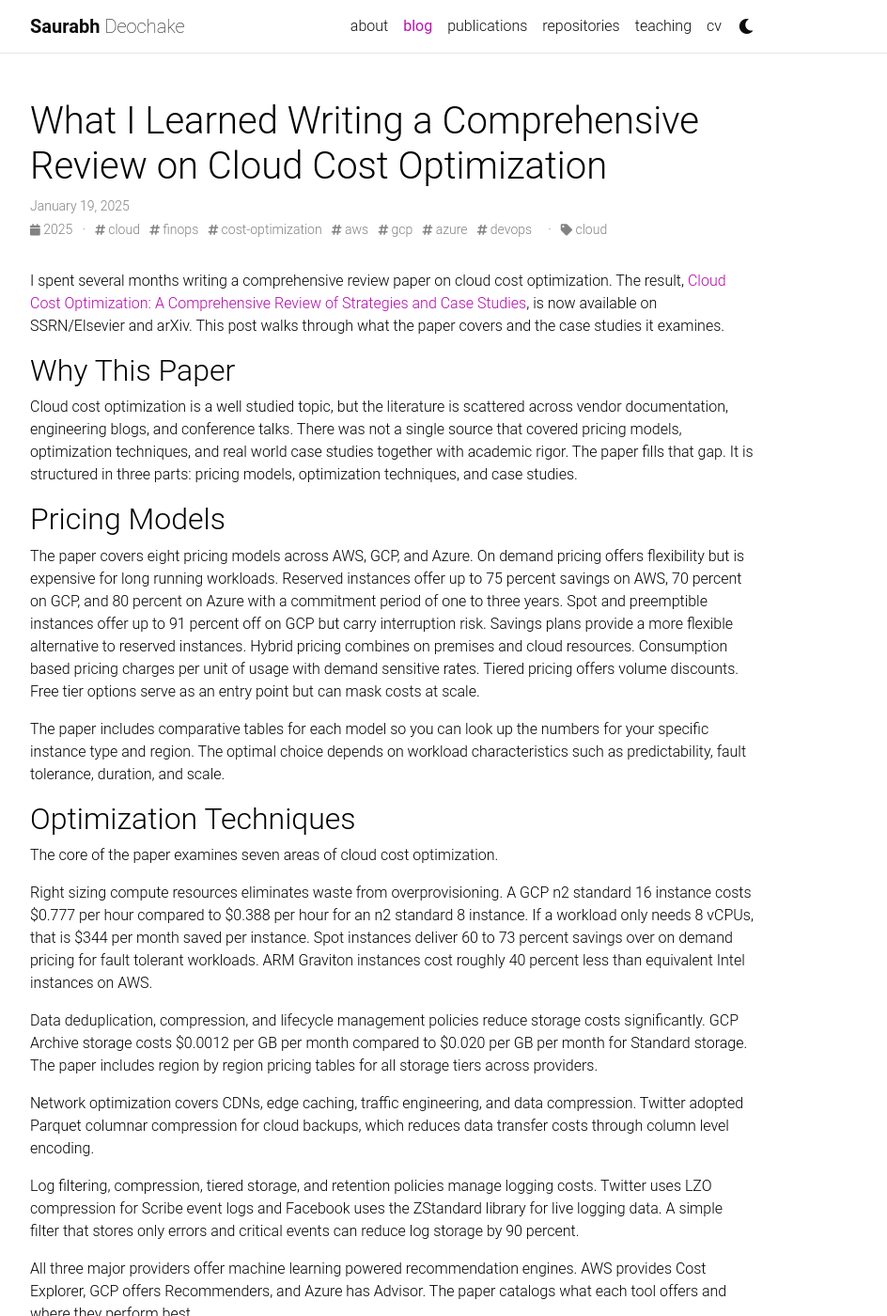
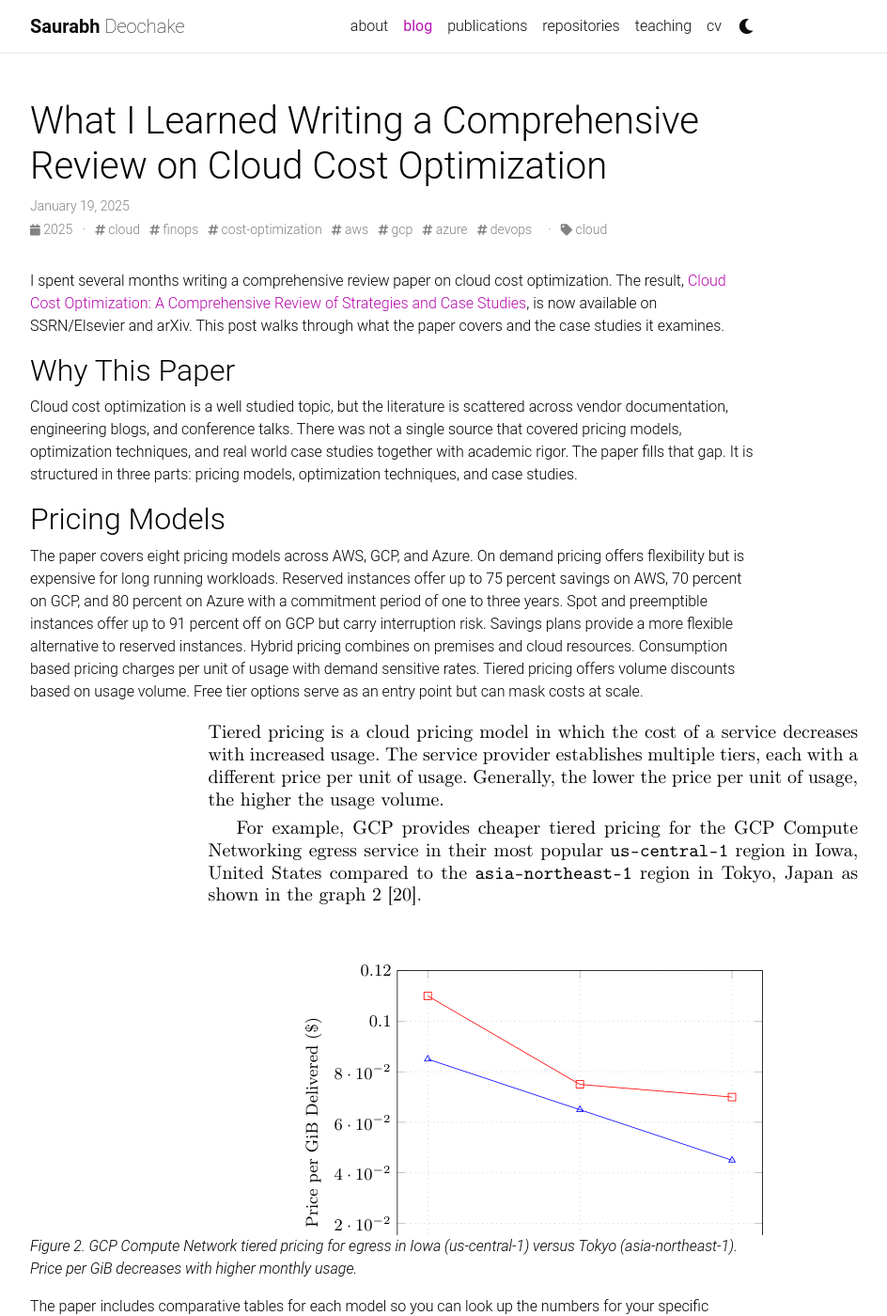
Before and after one commit to saurabh-deochake/saurabh-deochake.github.io, a Jekyll site: the page built from _posts/2025-01-19-cloud-cost-optimization-what-the-data-says.md, in a window 1280 px wide and 1400 px high. Shown: the whole window at 94% size, without its empty margins (223-1167 px from the left). Built offline with Jekyll 4.4.1, drawn with Linux system fonts in a browser that asks for light colours; comment, search, counter and statistics services are not loaded; a style sheet for code colours, icons or effects is not loaded; some of the changed text lies outside the part shown.

Commit message:
Add figures from the paper to the blog post\n\n- Fig 1: AWS spot instance pricing trends\n- Fig 2: GCP tiered pricing comparison\n- Fig 3: Intel T3 vs ARM A1 cost comparison\n- Fig 4: GCP storage tier pricing by region (#85)

```diff
--- a/_posts/2025-01-19-cloud-cost-optimization-what-the-data-says.md
+++ b/_posts/2025-01-19-cloud-cost-optimization-what-the-data-says.md
@@ -16,9 +16,15 @@
 
 ## Pricing Models
 
-The paper covers eight pricing models across AWS, GCP, and Azure. On demand pricing offers flexibility but is expensive for long running workloads. Reserved instances offer up to 75 percent savings on AWS, 70 percent on GCP, and 80 percent on Azure with a commitment period of one to three years. Spot and preemptible instances offer up to 91 percent off on GCP but carry interruption risk. Savings plans provide a more flexible alternative to reserved instances. Hybrid pricing combines on premises and cloud resources. Consumption based pricing charges per unit of usage with demand sensitive rates. Tiered pricing offers volume discounts. Free tier options serve as an entry point but can mask costs at scale.
+The paper covers eight pricing models across AWS, GCP, and Azure. On demand pricing offers flexibility but is expensive for long running workloads. Reserved instances offer up to 75 percent savings on AWS, 70 percent on GCP, and 80 percent on Azure with a commitment period of one to three years. Spot and preemptible instances offer up to 91 percent off on GCP but carry interruption risk. Savings plans provide a more flexible alternative to reserved instances. Hybrid pricing combines on premises and cloud resources. Consumption based pricing charges per unit of usage with demand sensitive rates. Tiered pricing offers volume discounts based on usage volume. Free tier options serve as an entry point but can mask costs at scale.
+
+![GCP Compute Network Tiered Pricing](/assets/img/blog/tiered-pricing.png)
+*Figure 2. GCP Compute Network tiered pricing for egress in Iowa (us-central-1) versus Tokyo (asia-northeast-1). Price per GiB decreases with higher monthly usage.*
 
 The paper includes comparative tables for each model so you can look up the numbers for your specific instance type and region. The optimal choice depends on workload characteristics such as predictability, fault tolerance, duration, and scale.
+
+![AWS Spot Instance Pricing Trends](/assets/img/blog/spot-pricing-trends.png)
+*Figure 1. AWS spot instance pricing for c4.large, m4.large, and a1.large instances in us-east-1 over several months. Prices vary based on supply and demand.*
 
 ## Optimization Techniques
 
@@ -26,7 +32,13 @@
 
 Right sizing compute resources eliminates waste from overprovisioning. A GCP n2 standard 16 instance costs $0.777 per hour compared to $0.388 per hour for an n2 standard 8 instance. If a workload only needs 8 vCPUs, that is $344 per month saved per instance. Spot instances deliver 60 to 73 percent savings over on demand pricing for fault tolerant workloads. ARM Graviton instances cost roughly 40 percent less than equivalent Intel instances on AWS.
 
+![Intel T3 vs ARM A1 Instance Pricing](/assets/img/blog/intel-vs-arm.png)
+*Figure 3. Comparing Intel-based T3 instances versus ARM-based A1 Graviton instances on AWS (Linux Reserved Instance Pricing). A1 instances offer significant cost savings across all sizes.*
+
 Data deduplication, compression, and lifecycle management policies reduce storage costs significantly. GCP Archive storage costs $0.0012 per GB per month compared to $0.020 per GB per month for Standard storage. The paper includes region by region pricing tables for all storage tiers across providers.
+
+![GCP Storage Tier Pricing by Region](/assets/img/blog/storage-tiers.png)
+*Figure 4. Comparison of Google Cloud Storage tiers (Standard, Nearline, Coldline, Archive) across five regions. Archive storage is the lowest cost option but has retrieval delays.*
 
 Network optimization covers CDNs, edge caching, traffic engineering, and data compression. Twitter adopted Parquet columnar compression for cloud backups, which reduces data transfer costs through column level encoding.
 
```
Also changed, not shown: assets/img/blog/intel-vs-arm.png (added), assets/img/blog/spot-pricing-trends.png (added), assets/img/blog/storage-tiers.png (added), assets/img/blog/tiered-pricing.png (added).
